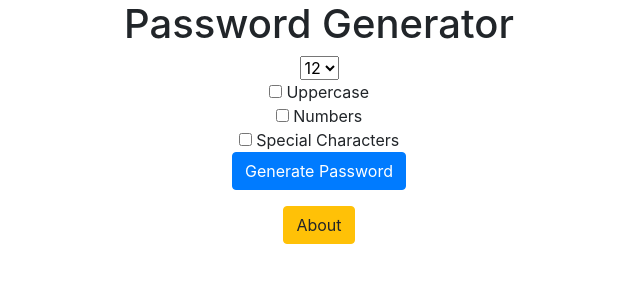
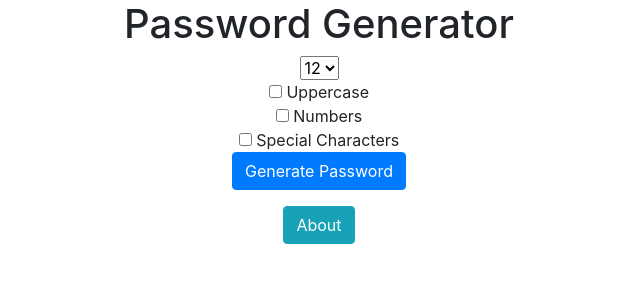
Before and after one commit to schaggar/django2-password-generator, a Django app: page / in a window 1280 px wide. Shown: the top 300 px of the page, without its empty margins (321-961 px from the left). Run offline with Django 3.2, Linux system fonts and the light colour scheme; some libraries are stand-ins or nearby versions.

Commit message:
Updated!

```diff
--- a/generator/templates/generator/home.html
+++ b/generator/templates/generator/home.html
@@ -26,5 +26,5 @@
         <input type="submit" value="Generate Password" class="btn btn-primary">
 
 </form>
-<a href="{% url 'about'%}" class="btn btn-warning">About</a>
+<a href="{% url 'about'%}" class="btn btn-info">About</a>
 </div>
```
